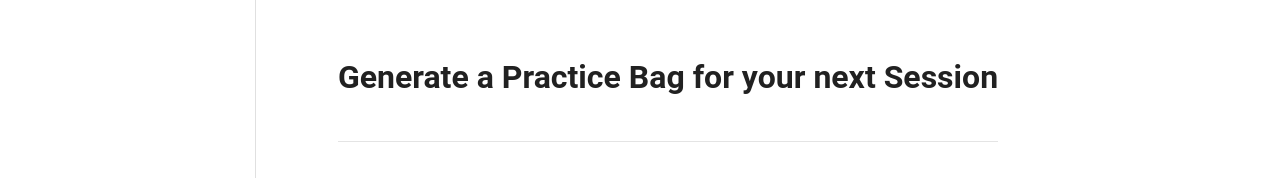
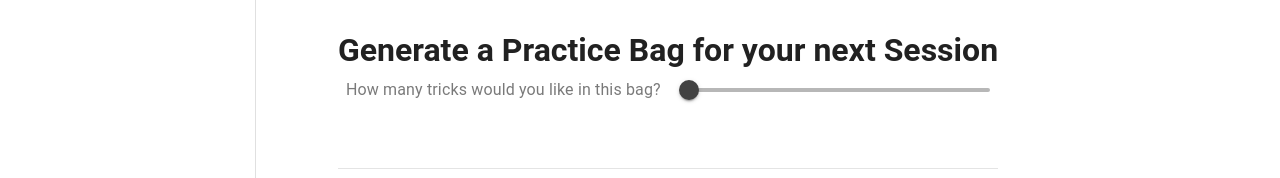
Before and after one commit to KobyMcGuire/SkateApp, a Vue app in the folder webpage/vue/: page /practiceBag in a window 1280 px wide. Shown: the part 281-459 px from the top of the page. Built offline with nearby package versions, Linux system fonts and the light colour scheme; no server answers.

Commit message:
Work on form for practice bag

```diff
--- a/webpage/vue/src/views/PracticeBagView.vue
+++ b/webpage/vue/src/views/PracticeBagView.vue
@@ -1,12 +1,16 @@
 <template>
     <v-sheet class="d-flex-column">
         <h1>Generate a Practice Bag for your next Session</h1>
+
+        <v-slider min="0" max="{{newBagMaxLength}}" label="How many tricks would you like in this bag?"  :step="1"
+            thumb-label="true"></v-slider>
 
         <v-divider class="my-10"></v-divider>
 
         <h1 class="text-center mb-5">Previous Practice Sessions</h1>
         <v-sheet class="d-flex ga-10">
-            <practice-bag-card v-for="practiceBag in practiceBags" :key="practiceBag.id" :practiceBag="practiceBag"></practice-bag-card>
+            <practice-bag-card v-for="practiceBag in practiceBags" :key="practiceBag.id"
+                :practiceBag="practiceBag"></practice-bag-card>
         </v-sheet>
 
         <!-- Previously created practice bags -->
@@ -19,15 +23,18 @@ import PracticeBagCard from '../components/PracticeBagCard.vue';
 
 export default {
 
-    components : { PracticeBagCard },
+    components: { PracticeBagCard },
 
     data() {
         return {
+            newBagLength: "",
+            newBagMaxLength: "",
         }
     },
 
     created() {
 
+        // Grab all practice bags from DB
         PracticeBagService.getPracticeBags()
             .then((response) => {
                 this.practiceBags = response.data;
@@ -37,12 +44,14 @@ export default {
                 this.errorHandler(error, 'fetching');
             })
 
+        // Set maximum length of new Practice bag
+
     },
 
-    computed : {
+    computed: {
         practiceBags() {
             return this.$store.state.practiceBags;
-        }
+        },
     },
 
     methods: {
```
